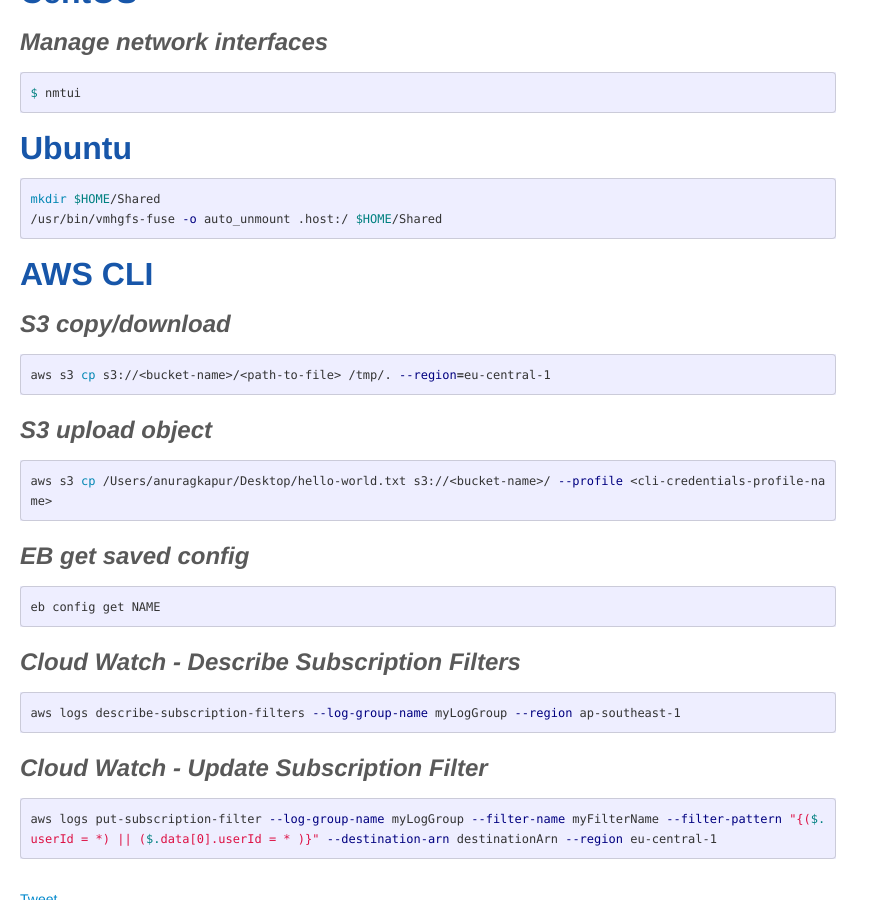
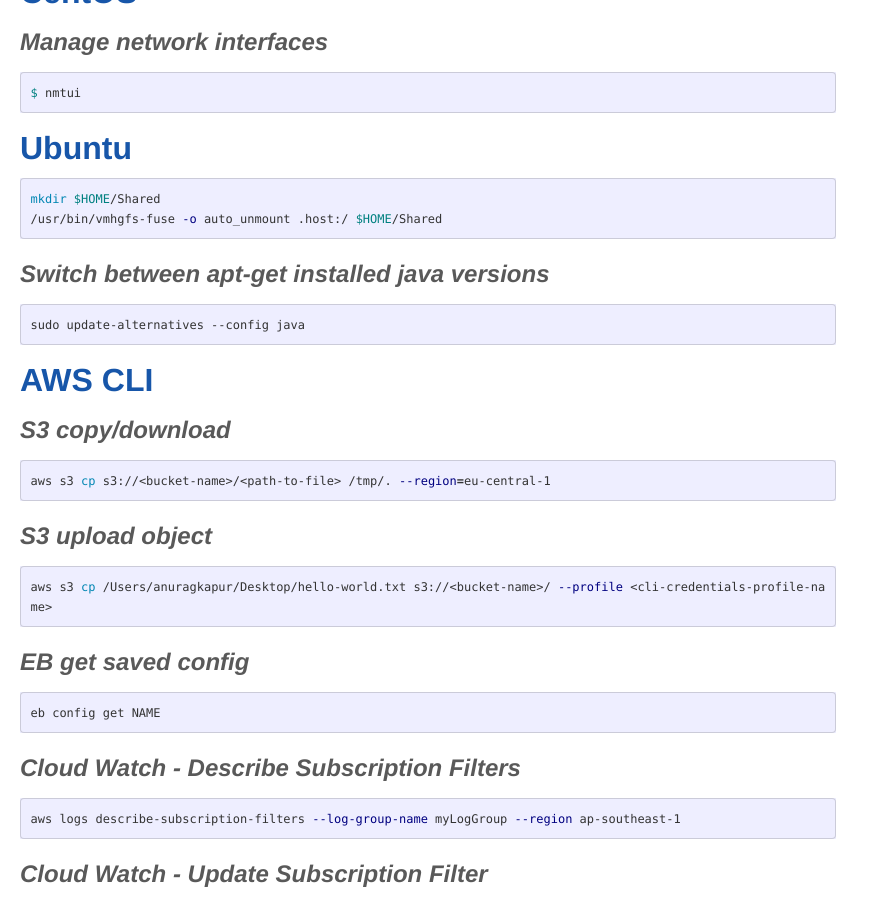
Before and after one commit to anuragkapur/anuragkapur.github.io, a Jekyll site: the page built from blog/cheat-sheets/_posts/2017-01-12-unix-commands.md, in a window 1280 px wide and 900 px high, scrolled down 2892 px. Shown: the whole window, without its empty margins (0-879 px from the left). Built offline with Jekyll 4.4.1, drawn with Linux system fonts in a browser that asks for light colours; comment, search, counter and statistics services are not loaded; some of the changed text lies outside the part shown.

Commit message:
Add ubuntu switch java version command

````diff
--- a/blog/cheat-sheets/_posts/2017-01-12-unix-commands.md
+++ b/blog/cheat-sheets/_posts/2017-01-12-unix-commands.md
@@ -146,6 +147,11 @@
 /usr/bin/vmhgfs-fuse -o auto_unmount .host:/ $HOME/Shared
 ```
 
+## Switch between apt-get installed java versions
+```
+sudo update-alternatives --config java
+```
+
 # AWS CLI
 ## S3 copy/download
 ```shell
````
Also changed, not shown: other parts of blog/cheat-sheets/_posts/2017-01-12-unix-commands.md (+1 -0 lines).
